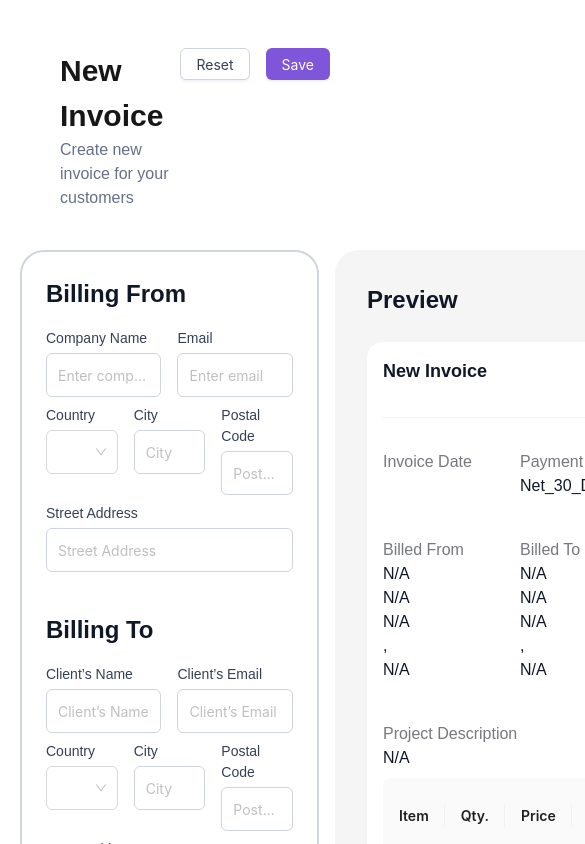
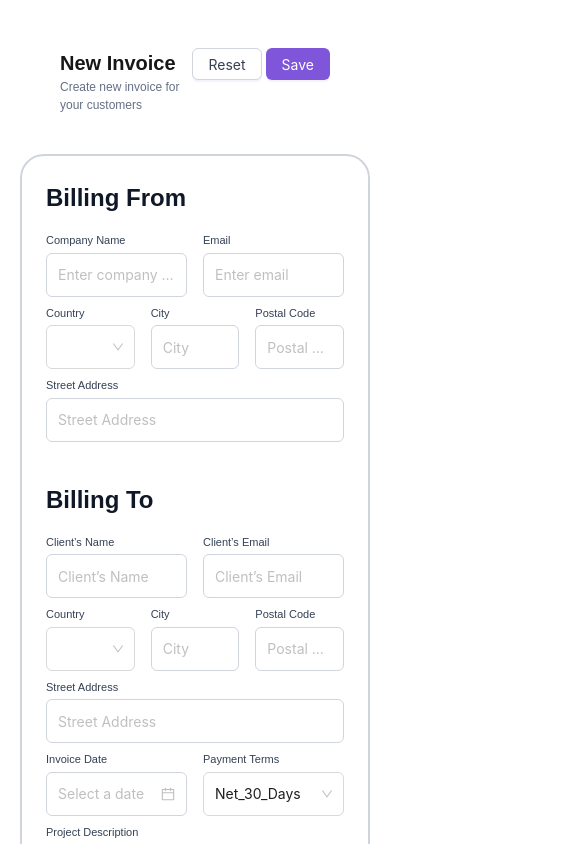
Before and after one commit to NaumanMoazzam/invoice-staunch, a Next.js app: page / in a window 390 px wide. Shown: the top 844 px of the page, 585 px wide, since content can reach past the window. Built offline with nearby package versions, Linux system fonts and the light colour scheme.

Commit message:
Fix responsiveness for mobile

```diff
--- a/app/components/atoms/DatePickerField.tsx
+++ b/app/components/atoms/DatePickerField.tsx
@@ -11,7 +11,7 @@ interface DatePickerFieldProps {
 
 const DatePickerField: React.FC<DatePickerFieldProps> = ({ name, label, control, placeholder, disabled }) => (
   <div className='flex flex-col gap-1 pb-2'>
-    <label className='text-[#344054] text-[14px] font-medium'>{label}</label>
+    <label className='text-[#344054] text-[11px] lg:text-[14px] font-medium'>{label}</label>
     <Controller
       name={name}
       control={control}
--- a/app/components/atoms/InputField.tsx
+++ b/app/components/atoms/InputField.tsx
@@ -12,7 +12,7 @@ interface InputFieldProps {
 
 const InputField: React.FC<InputFieldProps> = ({ name, label, control, placeholder, type, disabled }) => (
   <div className='flex flex-col gap-1 pb-2'>
-    <label className='text-[#344054] text-[14px] font-medium'>{label}</label>
+    <label className='text-[#344054] text-[11px] lg:text-[14px] font-medium'>{label}</label>
     <Controller
       name={name}
       control={control}
--- a/app/components/atoms/SelectBox.tsx
+++ b/app/components/atoms/SelectBox.tsx
@@ -12,7 +12,7 @@ interface SelectFieldProps {
 
 const SelectField: React.FC<SelectFieldProps> = ({ name, label, control, options, placeholder, disabled }) => (
   <div className='flex flex-col gap-1 pb-2'>
-    <label className='text-[#344054] text-[14px] font-medium'>{label}</label>
+    <label className='text-[#344054] text-[11px] lg:text-[14px] font-medium'>{label}</label>
     <Controller
       name={name}
       control={control}
--- a/app/components/organisms/InvoiceForm.tsx
+++ b/app/components/organisms/InvoiceForm.tsx
@@ -124,14 +124,14 @@ const InvoiceForm: React.FC = () => {
     <FormProvider {...methods}>
       <form onSubmit={handleSubmit(onSubmit)}>
         <section className="bg-secondary-100 p-10 container w-full">
-          <div className=" flex flex-row justify-between items-start">
+          <div className=" flex flex-row lg:justify-between items-start">
             <div className="flex flex-col">
-              <div className="font-bold text-[30px]">New Invoice</div>
-              <div className="text-[#667085] text-[16px] font-normal">
+              <div className="font-bold text-[20px] lg:text-[30px]">New Invoice</div>
+              <div className="text-[#667085] text-[12px] lg:text-[16px] font-normal">
                 Create new invoice for your customers
               </div>
             </div>
-            <div className="flex flex-row gap-4">
+            <div className="flex flex-row gap-1 lg:gap-4">
               <Button
                 type="primary"
                 htmlType="button"
@@ -146,13 +146,13 @@ const InvoiceForm: React.FC = () => {
             </div>
           </div>
         </section>
-        <div className="flex flex-row gap-4">
-          <div className="p-6 flex flex-col gap-8 w-[676px] border-2 rounded-[24px] border-[#D0D5DD]">
+        <div className="flex flex-col lg:flex-row gap-4">
+          <div className="p-6 flex flex-col gap-8 w-full lg:w-[676px] border-2 rounded-[24px] border-[#D0D5DD]">
             <BillingInfoFrom type="billingFromAttributes" />
             <BillingInfoTo type="billingToAttributes" />
             <ItemList />
           </div>
-          <div className="flex flex-col p-8 gap-6 bg-[#F5F5F5] w-[676px] rounded-[24px]">
+          <div className="flex flex-col p-8 gap-6 bg-[#F5F5F5] w-full lg:w-[676px] rounded-[24px]">
             <div className="font-semibold text-[24px] text-[#101828] ">
               Preview
             </div>
```
